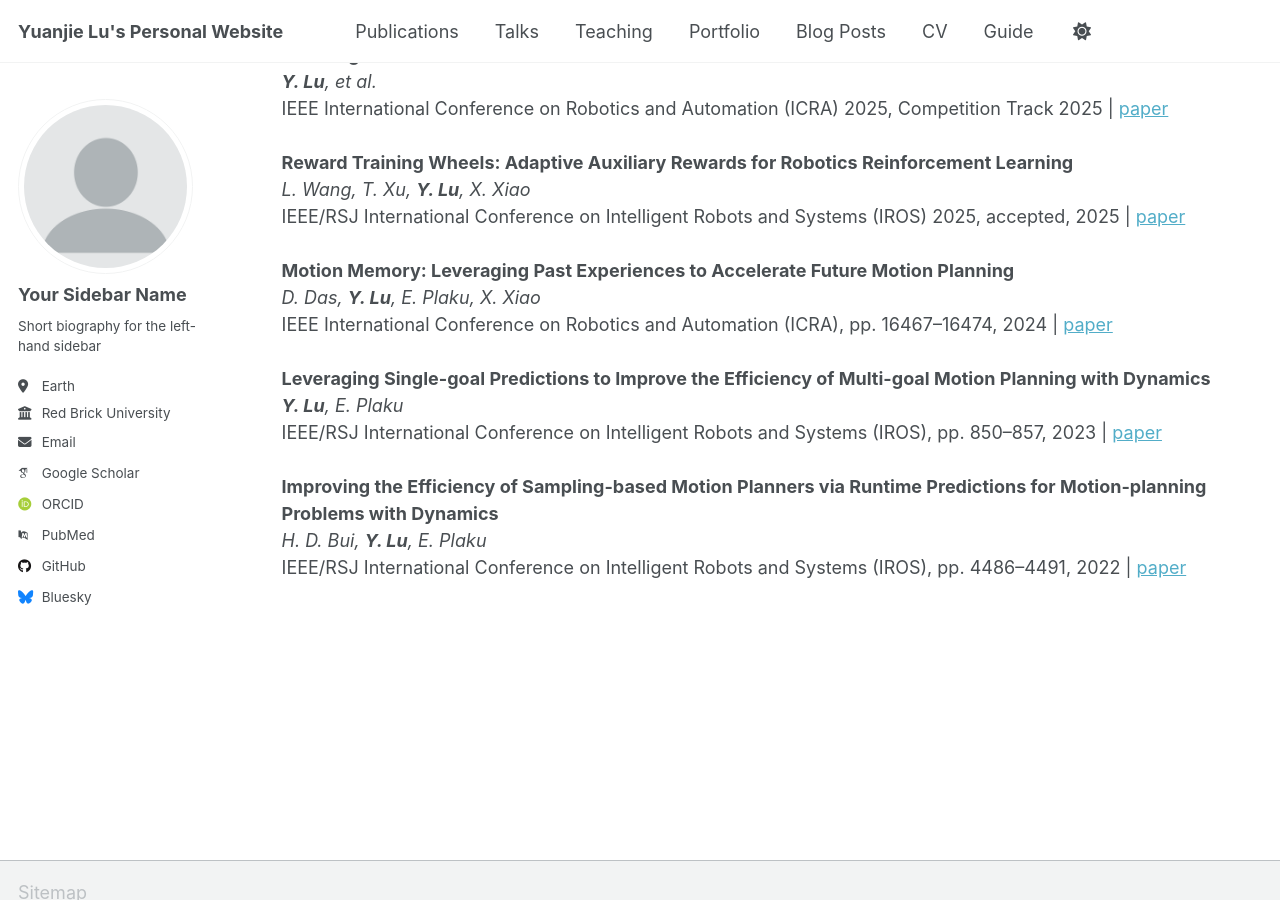
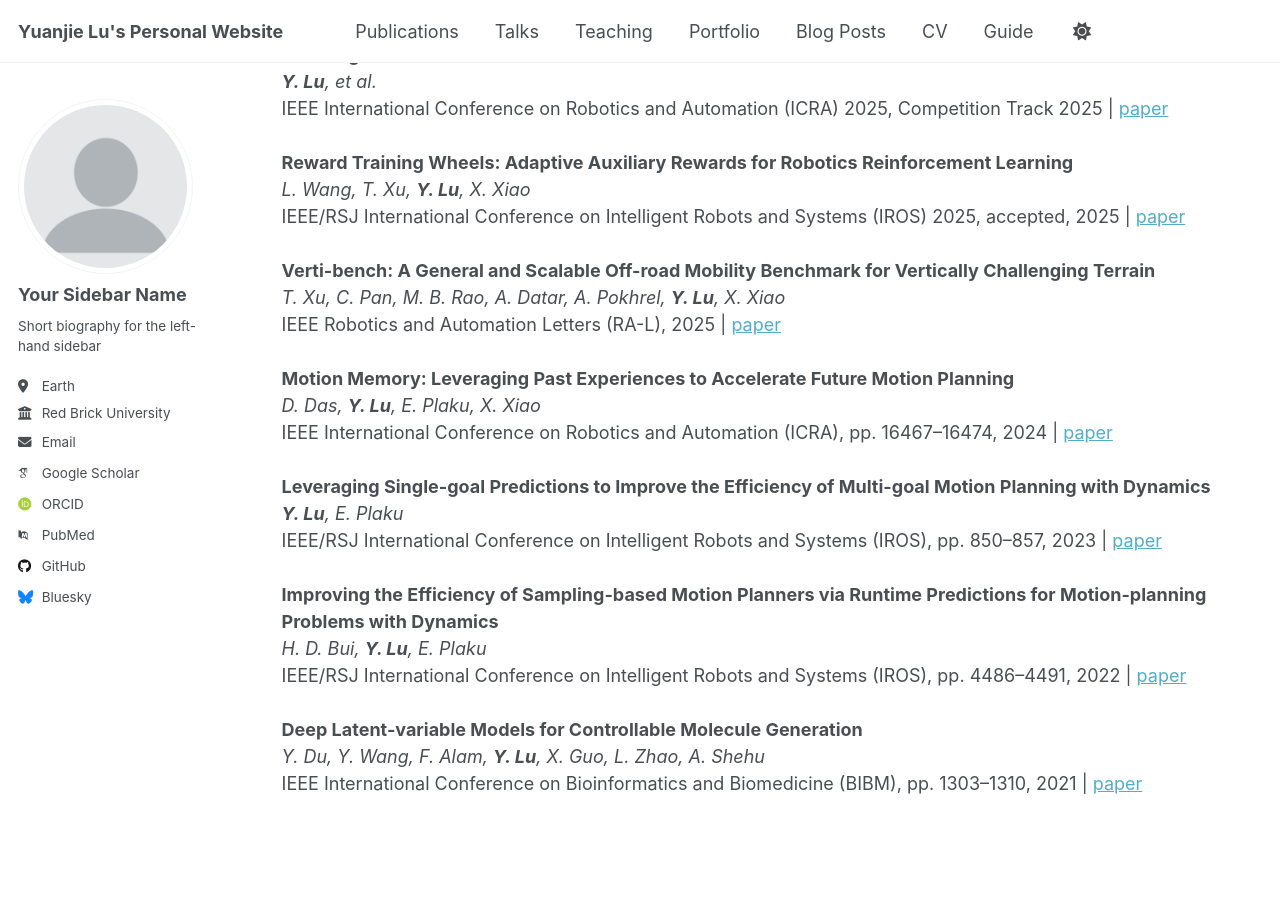
Before and after one commit to yuanjielu-64/yuanjielu-64.github.io, a Jekyll site: the page built from _pages/publications.md, in a window 1280 px wide and 900 px high, scrolled down 417 px. Built offline with Jekyll 4.4.1, drawn with Linux system fonts in a browser that asks for light colours; nearby versions of some CDN libraries; some web fonts are replaced; a script that is not in the unit is left out.

Commit message:
Update publications.md

```diff
--- a/_pages/publications.md
+++ b/_pages/publications.md
@@ -50,7 +50,7 @@ googlescholar: https://scholar.google.com/citations?user=BVwGPdQAAAAJ&hl=en
         IEEE/RSJ International Conference on Intelligent Robots and Systems (IROS) 2025, accepted, 2025
         | <a href="https://arxiv.org/pdf/2503.15724">paper</a>
       </div>
-      <div class="pub-card" data-topic="benchmarks-datasets" data-year="2025" data-selected="false">
+      <div class="pub-card" data-topic="benchmarks-datasets" data-year="2025" data-selected="true">
         <strong>Verti-bench: A General and Scalable Off-road Mobility Benchmark for Vertically Challenging Terrain</strong><br>
         <em>T. Xu, C. Pan, M. B. Rao, A. Datar, A. Pokhrel, <b>Y. Lu</b>, X. Xiao</em><br>
         IEEE Robotics and Automation Letters (RA-L), 2025
@@ -74,7 +74,7 @@ googlescholar: https://scholar.google.com/citations?user=BVwGPdQAAAAJ&hl=en
         IEEE/RSJ International Conference on Intelligent Robots and Systems (IROS), pp. 4486–4491, 2022
         | <a href="https://ieeexplore.ieee.org/document/9981753">paper</a>
       </div>
-      <div class="pub-card" data-topic="bioinformatics" data-year="2021" data-selected="false">
+      <div class="pub-card" data-topic="bioinformatics" data-year="2021" data-selected="true">
         <strong>Deep Latent-variable Models for Controllable Molecule Generation</strong><br>
         <em>Y. Du, Y. Wang, F. Alam, <b>Y. Lu</b>, X. Guo, L. Zhao, A. Shehu</em><br>
         IEEE International Conference on Bioinformatics and Biomedicine (BIBM), pp. 1303–1310, 2021
```
